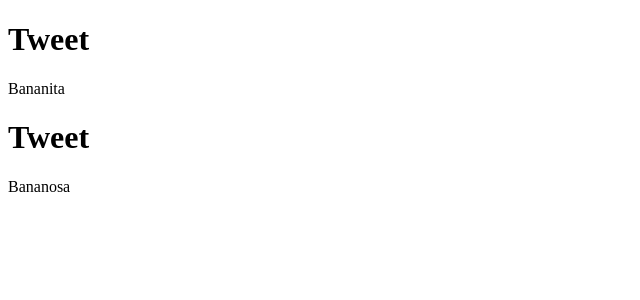
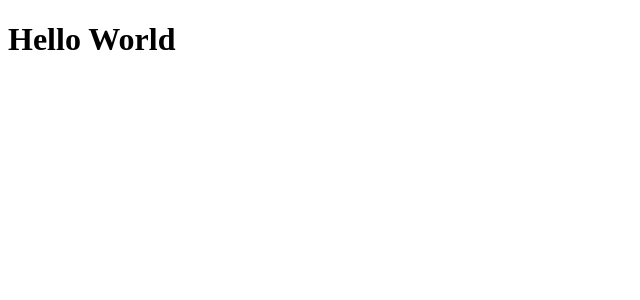
Before and after one commit to Bemesko/nlw10-web, a Next.js app: page / in a window 1280 px wide. Shown: the top 300 px of the page, without its empty margins (0-640 px from the left). Built offline with nearby package versions, Linux system fonts and the light colour scheme.

Commit message:
Revert sample

```diff
--- a/components/Tweet.tsx
+++ /dev/null
@@ -1,8 +0,0 @@
-export function Tweet(props) {
-  return (
-    <div>
-      <h1>Tweet</h1>
-      <p>{props.text}</p>
-    </div>
-  );
-}
--- a/pages/index.tsx
+++ b/pages/index.tsx
@@ -1,10 +1,4 @@
-import { Tweet } from "../components/Tweet";
 // JSX - Javascript + XML (HTML)
 export default function Home() {
-  return (
-    <div>
-      <Tweet text="Bananita" />
-      <Tweet text="Bananosa" />
-    </div>
-  );
+  return <h1>Hello World</h1>;
 }
```
